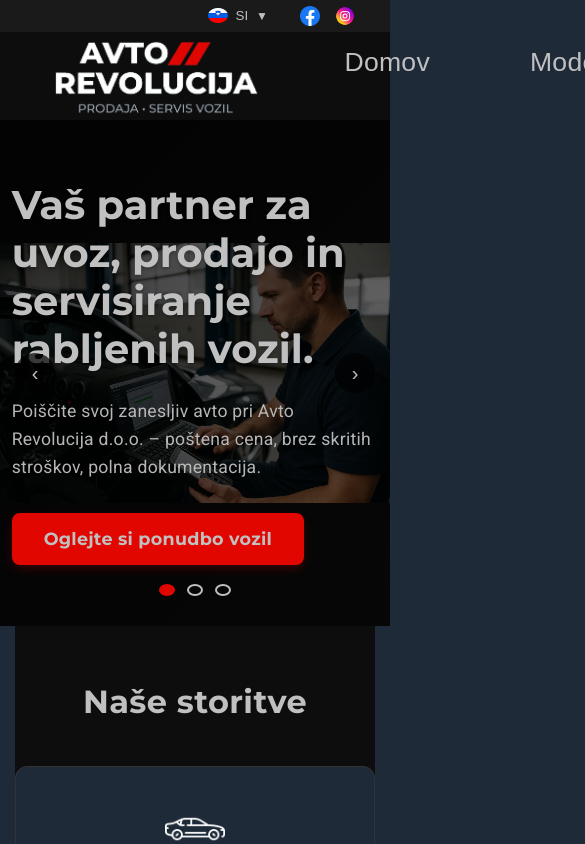
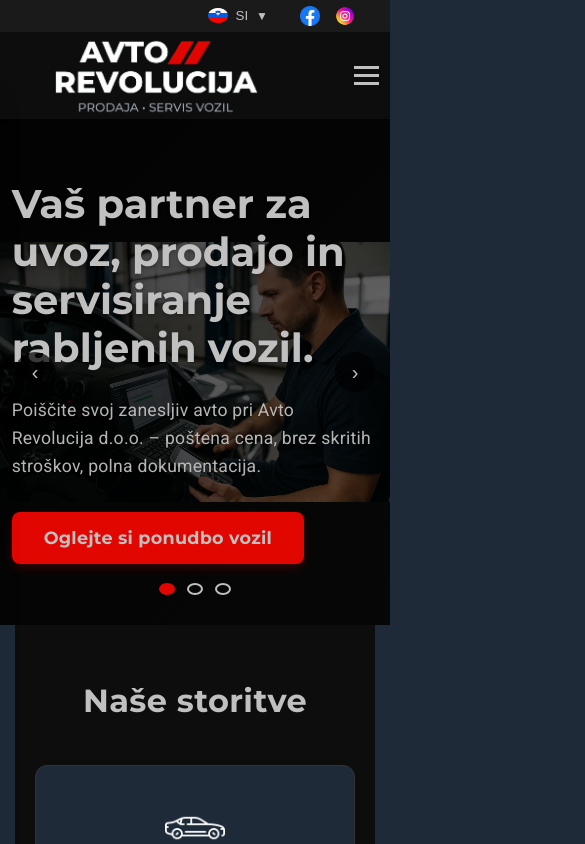
Before and after one commit to ickobombata/car-service, an Angular app in the folder frontend/car-service-frontend/: page / in a window 390 px wide. Shown: the top 844 px of the page, 585 px wide, since content can reach past the window. Built offline with nearby package versions, Linux system fonts and the light colour scheme.

Commit message:
en logo and small screen fixes hamburger menu

```diff
--- a/frontend/car-service-frontend/src/app/header-navigation/header-navigation.component.css
+++ b/frontend/car-service-frontend/src/app/header-navigation/header-navigation.component.css
@@ -5,6 +5,8 @@
   background-color: #0D0D0D;
   padding: 0 20px;
   box-shadow: 0 2px 4px rgba(0, 0, 0, 0.1);
+  position: relative;
+  z-index: 1000;
 }
 
 .navbar-brand {
@@ -19,7 +21,6 @@
   height: 80px;
   width: auto;
   display: block;
-  transition: transform 0.3s ease;
 }
 
 .logo-img:hover {
@@ -31,11 +32,7 @@
   margin: 0;
   padding: 20px 0;
   display: flex;
-  gap: 100px; /* Increased gap for better spacing */
-}
-
-.nav-links li {
-  margin-left: 0; /* Remove default margin */
+  gap: 100px; /* Restored original gap */
 }
 
 .nav-links a {
@@ -43,13 +40,87 @@
   color: #C0C0C0;
   font-family: 'Roboto Regular', sans-serif;
   font-weight: normal;
-  font-size: 1.9em; /* Increased font size */
+  font-size: 1.9em; /* Restored original font size */
   padding: 5px 0;
   transition: color 0.3s ease, border-bottom 0.3s ease;
+  white-space: nowrap;
 }
 
 .nav-links a:hover,
 .nav-links a.active {
-  color: #C0C0C0; /* Keep text white */
-  border-bottom: 2px solid #E10600; /* Red underline for active/hover */
+  color: #C0C0C0;
+  border-bottom: 2px solid #E10600;
 }
+
+/* Hamburger Menu Styles */
+.hamburger {
+  display: none;
+  cursor: pointer;
+  background: transparent;
+  border: none;
+  padding: 10px;
+  z-index: 1001;
+  margin-left: auto; /* Pushes hamburger to the right when flex-start is used */
+}
+
+.bar {
+  display: block;
+  width: 25px;
+  height: 3px;
+  margin: 5px auto;
+  transition: all 0.3s ease-in-out;
+  background-color: #C0C0C0;
+}
+
+/* Responsive adjustments */
+@media screen and (max-width: 1400px) {
+  .nav-links {
+    gap: 50px;
+  }
+  .nav-links a {
+    font-size: 1.5em;
+  }
+}
+
+@media screen and (max-width: 1150px) {
+  .hamburger {
+    display: block;
+  }
+
+  .hamburger.active .bar:nth-child(2) {
+    opacity: 0;
+  }
+
+  .hamburger.active .bar:nth-child(1) {
+    transform: translateY(8px) rotate(45deg);
+  }
+
+  .hamburger.active .bar:nth-child(3) {
+    transform: translateY(-8px) rotate(-45deg);
+  }
+
+  .nav-links {
+    position: fixed;
+    left: -100%;
+    top: 80px;
+    flex-direction: column;
+    background-color: #0D0D0D;
+    width: 100%;
+    text-align: center;
+    transition: 0.3s;
+    box-shadow: 0 10px 27px rgba(0, 0, 0, 0.05);
+    height: calc(100vh - 80px);
+    justify-content: flex-start;
+    padding-top: 50px;
+    gap: 30px;
+    z-index: 999;
+  }
+
+  .nav-links.open {
+    left: 0;
+  }
+
+  .nav-links a {
+    font-size: 1.8em;
+  }
+}
--- a/frontend/car-service-frontend/src/app/header-navigation/header-navigation.component.html
+++ b/frontend/car-service-frontend/src/app/header-navigation/header-navigation.component.html
@@ -1,12 +1,22 @@
 <nav class="navbar">
-  <div class="navbar-brand" routerLink="/home" style="cursor: pointer;">
-    <img src="assets/logo-transperent-small.png" alt="{{ 'APP.NAME' | translate }}" class="logo-img">
+  <div class="navbar-brand" routerLink="/home" (click)="closeMenu()" style="cursor: pointer;">
+    <img [src]="getLogoPath()"
+         [class.logo-en]="translationService.getCurrentLanguage() === 'en-US'"
+         alt="{{ 'APP.NAME' | translate }}"
+         class="logo-img">
   </div>
-  <ul class="nav-links">
-    <li><a routerLink="/home" routerLinkActive="active">{{ 'HEADER.HOME' | translate }}</a></li>
-    <li *ngIf="showCars"><a routerLink="/cars" routerLinkActive="active">{{ 'HEADER.MODELS' | translate }}</a></li>
-    <li><a routerLink="/services" routerLinkActive="active">{{ 'HEADER.SERVICES' | translate }}</a></li>
-    <li><a routerLink="/about-us" routerLinkActive="active">{{ 'HEADER.ABOUT_US' | translate }}</a></li>
-    <li><a routerLink="/contact-us" routerLinkActive="active">{{ 'HEADER.CONTACT_US' | translate }}</a></li>
+
+  <button class="hamburger" (click)="toggleMenu()" [class.active]="isMenuOpen">
+    <span class="bar"></span>
+    <span class="bar"></span>
+    <span class="bar"></span>
+  </button>
+
+  <ul class="nav-links" [class.open]="isMenuOpen">
+    <li><a routerLink="/home" routerLinkActive="active" (click)="closeMenu()">{{ 'HEADER.HOME' | translate }}</a></li>
+    <li *ngIf="showCars"><a routerLink="/cars" routerLinkActive="active" (click)="closeMenu()">{{ 'HEADER.MODELS' | translate }}</a></li>
+    <li><a routerLink="/services" routerLinkActive="active" (click)="closeMenu()">{{ 'HEADER.SERVICES' | translate }}</a></li>
+    <li><a routerLink="/about-us" routerLinkActive="active" (click)="closeMenu()">{{ 'HEADER.ABOUT_US' | translate }}</a></li>
+    <li><a routerLink="/contact-us" routerLinkActive="active" (click)="closeMenu()">{{ 'HEADER.CONTACT_US' | translate }}</a></li>
   </ul>
 </nav>
--- a/frontend/car-service-frontend/src/app/header-navigation/header-navigation.component.ts
+++ b/frontend/car-service-frontend/src/app/header-navigation/header-navigation.component.ts
@@ -9,6 +9,20 @@ import { environment } from '../config';
 })
 export class HeaderNavigationComponent {
   showCars = environment.showCars;
+  isMenuOpen = false;
 
   constructor(public translationService: TranslationService) { } // Inject TranslationService
+
+  getLogoPath(): string {
+    const currentLang = this.translationService.getCurrentLanguage();
+    return currentLang === 'en-US' ? 'assets/logo-en.png' : 'assets/logo-transperent-small.png';
+  }
+
+  toggleMenu() {
+    this.isMenuOpen = !this.isMenuOpen;
+  }
+
+  closeMenu() {
+    this.isMenuOpen = false;
+  }
 }
--- a/frontend/car-service-frontend/src/app/home/home.component.css
+++ b/frontend/car-service-frontend/src/app/home/home.component.css
@@ -613,7 +613,7 @@
   .reviews-section,
   .why-choose-section,
   .cta-section {
-    padding: 60px 0;
+    padding: 60px 20px;
   }
 
   .quick-services h2,
```
Also changed, not shown: frontend/car-service-frontend/src/assets/i18n/en-US.json (+5 -5 lines), frontend/car-service-frontend/src/assets/logo-en.png (added).
